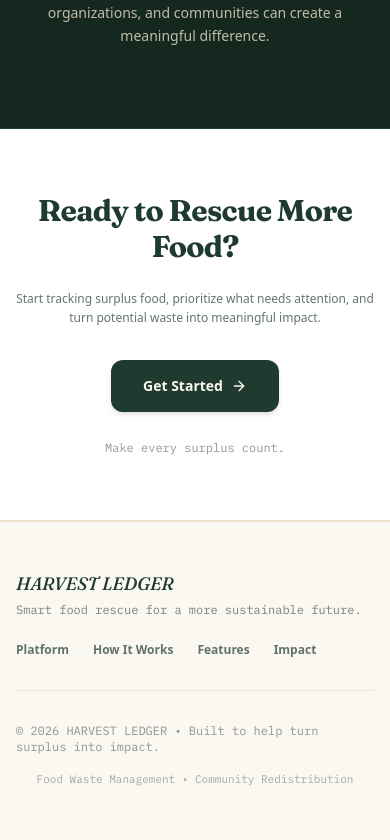
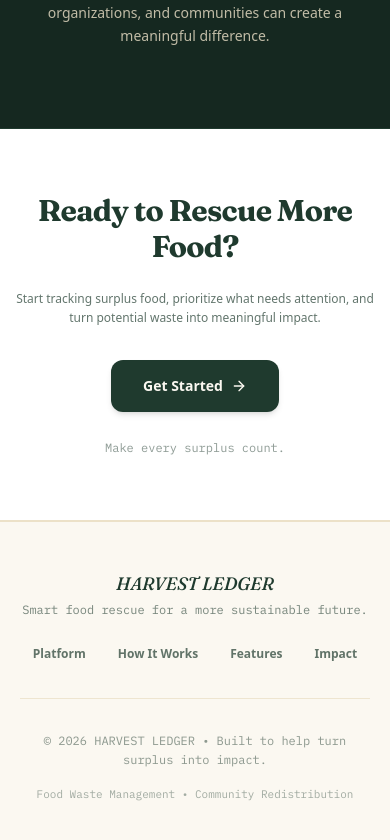
Before and after one commit to preygoti/foodwaste-platform, a React (Vite) app in the folder frontend/: page / in a window 390 px wide. Shown: the part 8074-8914 px from the top of the page. Built offline with nearby package versions, Linux system fonts and the light colour scheme; no server answers.

Commit message:
fix(landing): center footer content on mobile while preserving desktop layout

```diff
--- a/frontend/src/pages/Landing.jsx
+++ b/frontend/src/pages/Landing.jsx
@@ -998,10 +998,10 @@ export default function Landing() {
       {/* ------------------------------------------------------------- */}
       {/* 12. FOOTER                                                    */}
       {/* ------------------------------------------------------------- */}
-      <footer className="py-12 px-4 sm:px-6 lg:px-8 bg-wheat-50 border-t border-wheat-200">
-        <div className="max-w-6xl mx-auto space-y-8">
-          <div className="flex flex-col md:flex-row items-start md:items-center justify-between gap-6 border-b border-wheat-200/80 pb-8">
-            <div className="space-y-1">
+      <footer className="py-12 px-5 sm:px-6 lg:px-8 bg-wheat-50 border-t border-wheat-200 w-full">
+        <div className="max-w-6xl w-full mx-auto space-y-8">
+          <div className="flex flex-col md:flex-row items-center justify-between gap-6 border-b border-wheat-200/80 pb-8 text-center md:text-left w-full">
+            <div className="space-y-1 text-center md:text-left w-full md:w-auto">
               <span className="font-display italic text-lg font-bold text-forest-800 block">
                 HARVEST LEDGER
               </span>
@@ -1010,27 +1010,27 @@ export default function Landing() {
               </p>
             </div>
 
-            <nav className="flex flex-wrap items-center gap-6 text-xs font-semibold text-forest-800/70">
-              <Link to="/register" className="hover:text-forest-950 transition-colors">
+            <nav className="flex flex-wrap items-center justify-center md:justify-end gap-x-6 gap-y-2.5 text-xs font-semibold text-forest-800/70 w-full md:w-auto">
+              <Link to="/register" className="hover:text-forest-950 transition-colors py-1 px-1">
                 Platform
               </Link>
-              <a href="#how-it-works" className="hover:text-forest-950 transition-colors">
+              <a href="#how-it-works" className="hover:text-forest-950 transition-colors py-1 px-1">
                 How It Works
               </a>
-              <a href="#features" className="hover:text-forest-950 transition-colors">
+              <a href="#features" className="hover:text-forest-950 transition-colors py-1 px-1">
                 Features
               </a>
-              <a href="#impact" className="hover:text-forest-950 transition-colors">
+              <a href="#impact" className="hover:text-forest-950 transition-colors py-1 px-1">
                 Impact
               </a>
             </nav>
           </div>
 
-          <div className="flex flex-col sm:flex-row items-center justify-between gap-4 text-xs text-forest-800/50 font-mono">
-            <p>
+          <div className="flex flex-col md:flex-row items-center justify-between gap-4 text-xs text-forest-800/50 font-mono text-center md:text-left w-full">
+            <p className="text-center md:text-left leading-relaxed">
               &copy; {new Date().getFullYear()} HARVEST LEDGER &bull; Built to help turn surplus into impact.
             </p>
-            <p className="text-[11px] text-forest-800/40">
+            <p className="text-[11px] text-forest-800/40 text-center md:text-right leading-relaxed">
               Food Waste Management &bull; Community Redistribution
             </p>
           </div>
```
